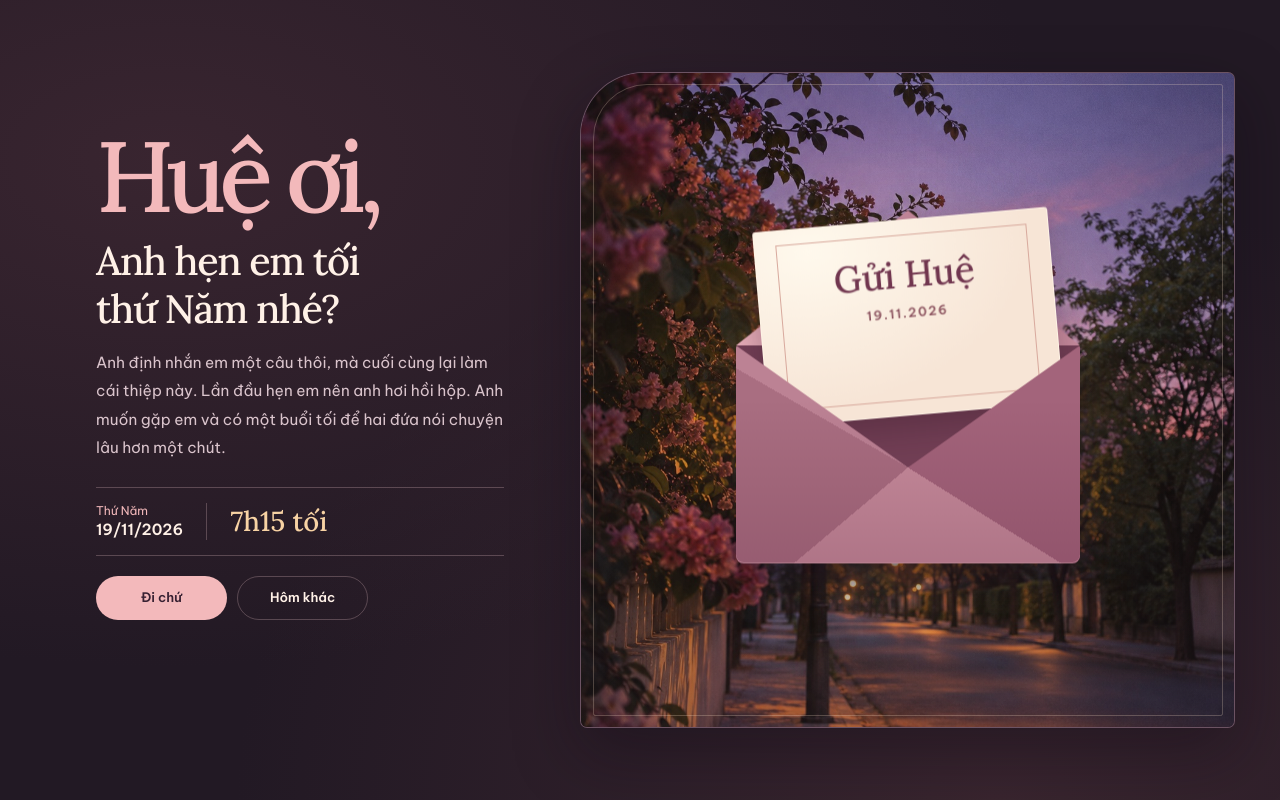
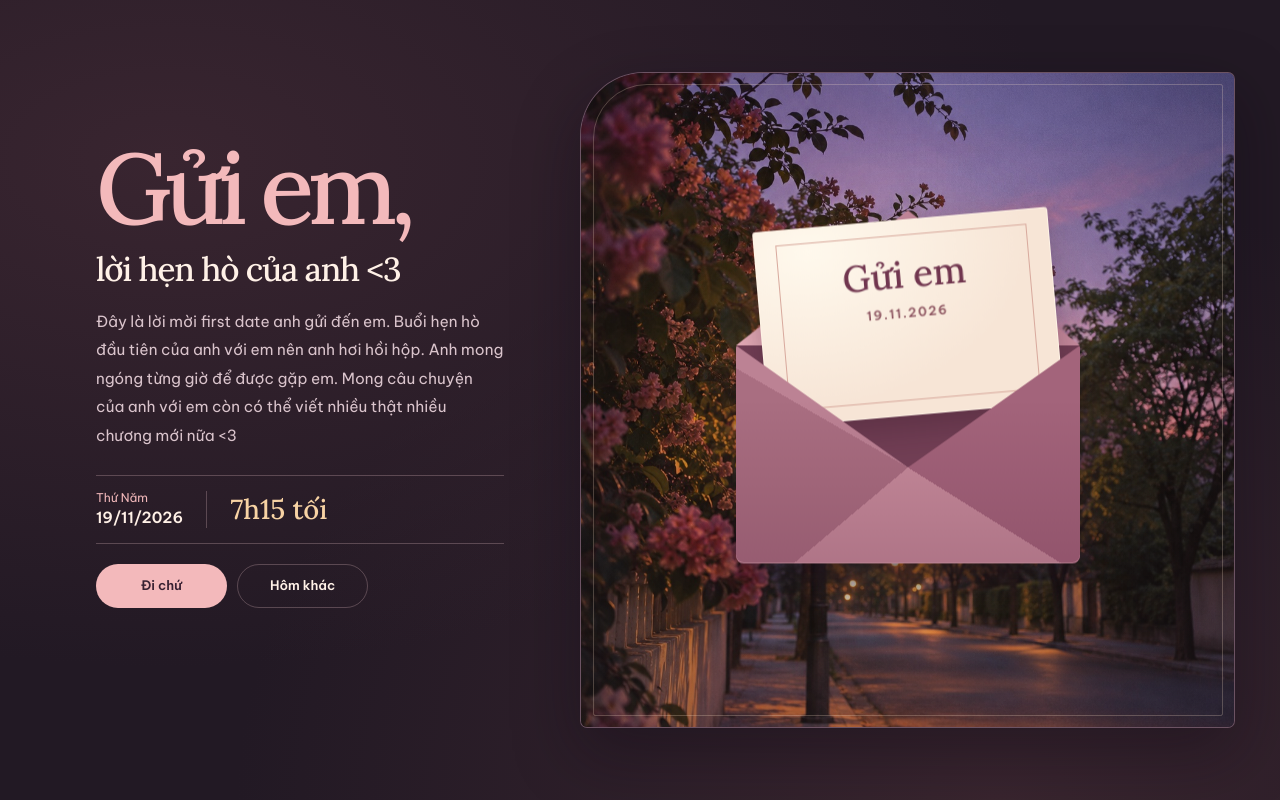
Before and after one commit to BienKieu1411/Portfolio, a plain HTML site: page hue-first-date/index.html in a window 1280 px wide. Drawn offline with Linux system fonts and the light colour scheme.

Commit message:
Update first date invitation wording

```diff
--- a/hue-first-date/index.html
+++ b/hue-first-date/index.html
@@ -4,16 +4,16 @@
     <meta charset="utf-8">
     <meta name="viewport" content="width=device-width, initial-scale=1">
     <meta name="theme-color" content="#221924">
-    <meta name="description" content="Lời mời first date dành cho Huệ. 7h15 tối, thứ Năm 19/11/2026.">
-    <meta property="og:title" content="Huệ ơi, anh hẹn em tối thứ Năm nhé?">
+    <meta name="description" content="Lời mời first date. 7h15 tối, thứ Năm 19/11/2026.">
+    <meta property="og:title" content="Gửi em, lời hẹn hò của anh &lt;3">
     <meta property="og:description" content="7h15 tối, thứ Năm 19/11/2026.">
     <meta property="og:type" content="website">
     <meta property="og:url" content="https://bienkieu1411.github.io/Portfolio/hue-first-date/">
-    <title>Huệ ơi, anh hẹn em tối thứ Năm nhé?</title>
+    <title>Gửi em, lời hẹn hò của anh &lt;3</title>
     <link rel="preconnect" href="https://fonts.googleapis.com">
     <link rel="preconnect" href="https://fonts.gstatic.com" crossorigin>
     <link href="https://fonts.googleapis.com/css2?family=Be+Vietnam+Pro:wght@400;500;600&family=Lora:wght@500;600&display=swap" rel="stylesheet">
-    <link rel="stylesheet" href="style.css?v=reply-note">
+    <link rel="stylesheet" href="style.css?v=invite-copy">
     <script src="script.js?v=reply-note" defer></script>
     <script src="motion.js?v=twilight" defer></script>
 </head>
@@ -29,7 +29,7 @@
                 <div class="animated-envelope">
                     <div class="envelope-back"></div>
                     <div class="animated-card">
-                        <span>Gửi Huệ</span>
+                        <span>Gửi em</span>
                         <time datetime="2026-11-19T19:15:00+07:00">19.11.2026</time>
                     </div>
                     <div class="envelope-pocket"></div>
@@ -40,9 +40,9 @@
         </div>
 
         <article class="invite-copy">
-            <h1 id="invitation-title">Huệ ơi,</h1>
-            <p class="question">Anh hẹn em tối thứ Năm nhé?</p>
-            <p class="letter-copy">Anh định nhắn em một câu thôi, mà cuối cùng lại làm cái thiệp này. Lần đầu hẹn em nên anh hơi hồi hộp. Anh muốn gặp em và có một buổi tối để hai đứa nói chuyện lâu hơn một chút.</p>
+            <h1 id="invitation-title">Gửi em,</h1>
+            <p class="invitation-subtitle">lời hẹn hò của anh &lt;3</p>
+            <p class="letter-copy">Đây là lời mời first date anh gửi đến em. Buổi hẹn hò đầu tiên của anh với em nên anh hơi hồi hộp. Anh mong ngóng từng giờ để được gặp em. Mong câu chuyện của anh với em còn có thể viết nhiều thật nhiều chương mới nữa &lt;3</p>
 
             <div class="details">
                 <time datetime="2026-11-19T19:15:00+07:00">
@@ -57,7 +57,7 @@
             </div>
 
             <div class="reply-result" id="reply-result" hidden>
-                <p class="reply-message" id="reply-message" tabindex="-1">Vậy hẹn em tối thứ Năm nhé. Em đồng ý là anh vui cả tối rồi. Anh mong đến lúc được ngồi cạnh em, nghe em kể mấy chuyện nhỏ trong ngày và dành chút thời gian chỉ cho hai đứa.</p>
+                <p class="reply-message" id="reply-message" tabindex="-1">Biết sẽ được gặp em làm anh vui cả ngày rồi! Hẹn em vào buổi first date nhé! Mong em sẽ thấy vui với buổi hẹn hò này của chúng mình.</p>
                 <button class="back" id="reply-again" type="button">Quay lại</button>
             </div>
         </article>
--- a/hue-first-date/style.css
+++ b/hue-first-date/style.css
@@ -237,10 +237,10 @@ button:focus-visible {
     letter-spacing: -0.069em;
 }
 
-.question {
+.invitation-subtitle {
     max-width: 18ch;
-    margin: 0 0 1rem;
-    font: 500 clamp(1.85rem, 3.1vw, 3rem)/1.21 var(--display);
+    margin: 0 0 1.1rem;
+    font: 500 clamp(1.65rem, 2.6vw, 2.5rem)/1.24 var(--display);
     letter-spacing: -0.036em;
     text-wrap: balance;
 }
@@ -327,10 +327,10 @@ button:focus-visible {
 }
 
 @media (prefers-reduced-motion: no-preference) {
-    .invite-copy h1, .question, .letter-copy, .details {
+    .invite-copy h1, .invitation-subtitle, .letter-copy, .details {
         animation: enter-copy 670ms cubic-bezier(.18, .72, .24, 1) both;
     }
-    .question { animation-delay: 90ms; }
+    .invitation-subtitle { animation-delay: 90ms; }
     .letter-copy { animation-delay: 145ms; }
     .details { animation-delay: 210ms; }
     .reply-result:not([hidden]) { animation: enter-copy 290ms ease both; }
@@ -417,7 +417,7 @@ button:focus-visible {
 
     .invite-copy { padding: 1.75rem clamp(0.55rem, 4vw, 2rem) 0.8rem; }
     .invite-copy h1 { font-size: clamp(3.8rem, 12.5vw, 5.4rem); }
-    .question { font-size: clamp(1.82rem, 7vw, 2.6rem); }
+    .invitation-subtitle { font-size: clamp(1.7rem, 6.5vw, 2.2rem); }
     .details { margin-top: 1.15rem; }
 }
 
```
